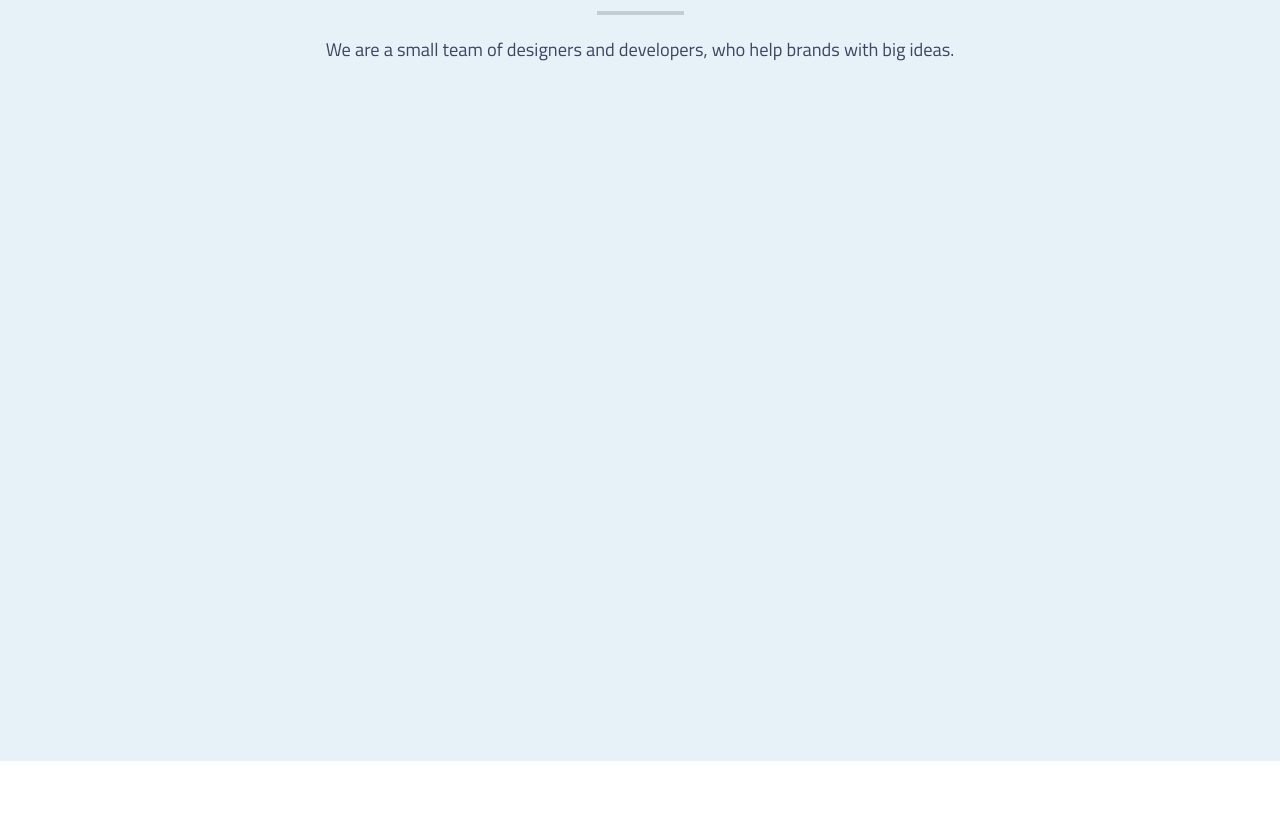
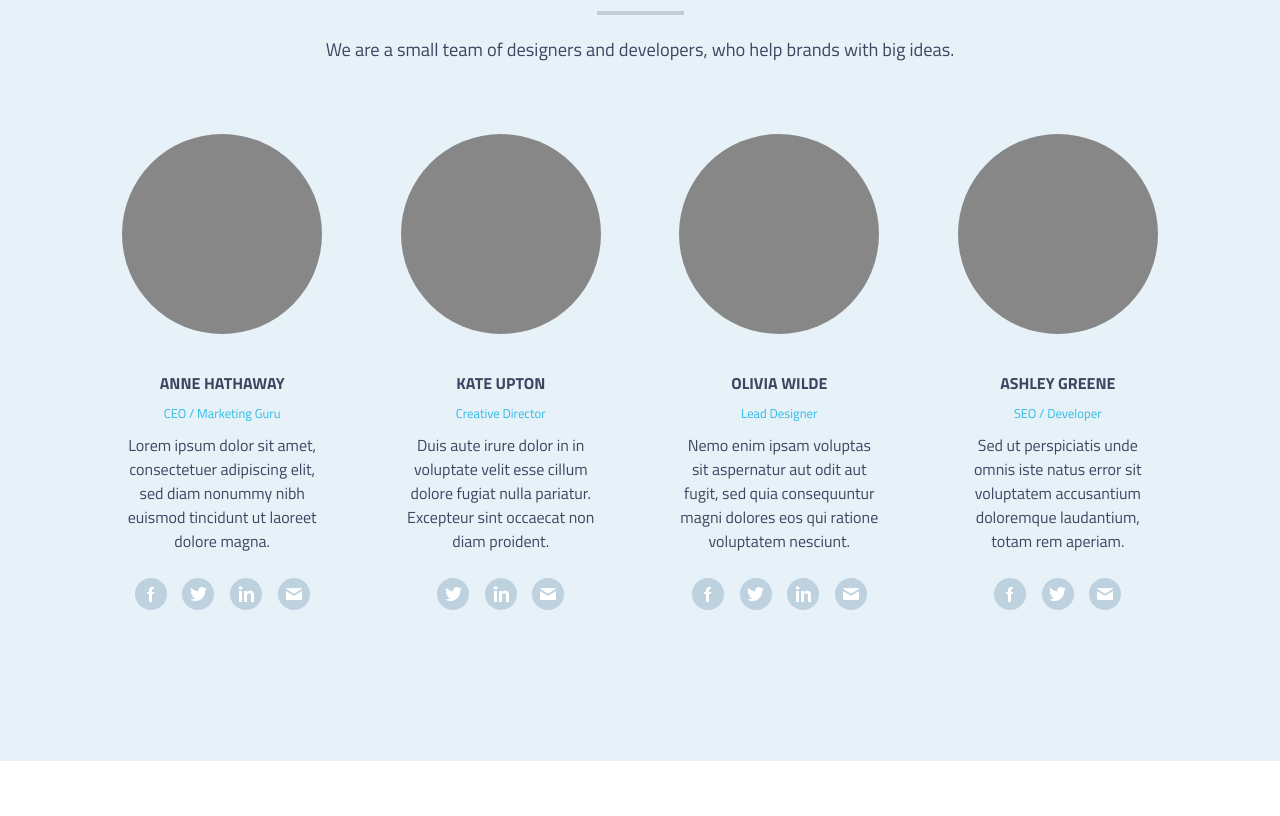
Before and after one commit to cyxapb96/hwsite, a plain HTML site: page index.html in a window 1280 px wide. Shown: the part 1497-2313 px from the top of the page. Drawn offline with Linux system fonts and the light colour scheme.

Commit message:
Оформил секцию TEAM

```diff
--- a/css/style.css
+++ b/css/style.css
@@ -141,11 +141,10 @@ body {
 	width: 603px;
 }
 
-.service .item-box {
+.item-box {
 	display: inline-block;
 	width: 200px;
 	padding-top: 180px;
-	text-align: center;
 	vertical-align: top;
 	margin-right: 75px;
 }
@@ -158,8 +157,10 @@ body {
 .item-box .description {
 	max-width: 200px;
 	font-size: 1em;
+	margin-bottom: 0;
 }
 
+/* !!! TO DO: Иконки необходимо вытащить из бэкграунда в отдельный див */
 .item-box.item-1 {
 	background: url(../images/Flag-icon.png) no-repeat 50% 0;
 }
@@ -193,6 +194,70 @@ body {
 	color: #3c4661;
 }
 
+.team .item-box {
+	background: none;
+	padding: 0; /* TO DO: поправить паддинг для .item-box*/
+}
+
+.team .item-box .photo {
+	width: 200px;
+	height: 200px;
+	background-color: #878787;
+	border-radius: 50%;
+	margin-bottom: 40px;
+}
+
+.team .item-box .title {
+	width: 200px;
+	font-size: 1em;
+	margin-bottom: 10px;
+
+}
+
+.team .item-box .position {
+	font-size: 0.8em;
+	color: #30bae7;
+	margin-bottom: 10px;
+}
+
+.team .item-box .description {
+	color: #3c4761;
+	padding-bottom: 25px;
+}
+
+.team .item-box .social {
+	display: inline-block;
+	text-decoration: none;
+	width: 32px;
+	height: 32px;
+	border-radius: 50%;
+	background-color: #bdd1df;
+	margin-right: 12px;
+}
+
+.team .item-box .fb {
+	background: url(../images/Facebook-Icon.png) no-repeat 50% 50% #bdd1df;
+}
+
+.team .item-box .twi {
+	background: url(../images/Twitter.png) no-repeat 50% 50% #bdd1df;
+}
+
+.team .item-box .ln {
+	background: url(../images/LinkedIn-icon.png) no-repeat 50% 50% #bdd1df;
+}
+
+.team .item-box .mail {
+	background: url(../images/Mail.png) no-repeat 50% 50% #bdd1df;
+	margin-right: 0;
+}
+
+	/* Скрываем социальные кнопочки */
+.team .item-box .hidden {
+	display: none;
+}
+
+
 .skills-box {
 	background-color: #ffffff;
 	min-height: 655px;
--- a/index.html
+++ b/index.html
@@ -84,43 +84,68 @@
 				</div>
 				<div class="item-box item-1">
 					<div class="photo"></div>
-					<div class="title"></div>
-					<div class="position"></div>
-					<div class="description"></div>
-					<div class="social 1"></div>
-					<div class="social 2"></div>
-					<div class="social 3"></div>
-					<div class="social 4"></div>
+					<div class="title">
+						ANNE HATHAWAY
+					</div>
+					<div class="position">
+						CEO / Marketing Guru
+					</div>
+					<div class="description">
+						Lorem ipsum dolor sit amet,
+consectetuer adipiscing elit, sed diam nonummy nibh euismod tincidunt ut laoreet dolore magna.
+					</div>
+					<a href="#" alt="Social Button" class="social fb"></a>
+					<a href="#" alt="Social Button" class="social twi"></a>
+					<a href="#" alt="Social Button" class="social ln"></a>
+					<a href="#" alt="Social Button" class="social mail"></a>
 				</div>
 				<div class="item-box item-2">
 					<div class="photo"></div>
-					<div class="title"></div>
-					<div class="position"></div>
-					<div class="description"></div>
-					<div class="social 1"></div>
-					<div class="social 2"></div>
-					<div class="social 3"></div>
-					<div class="social 4"></div>
+					<div class="title">
+						Kate Upton
+					</div>
+					<div class="position">
+						Creative Director
+					</div>
+					<div class="description">
+						Duis aute irure dolor in in voluptate velit esse cillum dolore fugiat nulla pariatur. Excepteur sint occaecat non diam proident.
+					</div>
+					<a href="#" alt="Social Button" class="social fb hidden"></a>
+					<a href="#" alt="Social Button" class="social twi"></a>
+					<a href="#" alt="Social Button" class="social ln"></a>
+					<a href="#" alt="Social Button" class="social mail"></a>
 				</div>
 				<div class="item-box item-3">
 					<div class="photo"></div>
-					<div class="title"></div>
-					<div class="position"></div>
-					<div class="description"></div>
-					<div class="social 1"></div>
-					<div class="social 2"></div>
-					<div class="social 3"></div>
-					<div class="social 4"></div>
+					<div class="title">
+						Olivia Wilde
+					</div>
+					<div class="position">
+						Lead Designer
+					</div>
+					<div class="description">
+						Nemo enim ipsam voluptas sit aspernatur aut odit aut fugit, sed quia consequuntur magni dolores eos qui ratione voluptatem nesciunt.
+					</div>
+					<a href="#" alt="Social Button" class="social fb"></a>
+					<a href="#" alt="Social Button" class="social twi"></a>
+					<a href="#" alt="Social Button" class="social ln"></a>
+					<a href="#" alt="Social Button" class="social mail"></a>
 				</div>
 				<div class="item-box item-4">
 					<div class="photo"></div>
-					<div class="title"></div>
-					<div class="position"></div>
-					<div class="description"></div>
-					<div class="social 1"></div>
-					<div class="social 2"></div>
-					<div class="social 3"></div>
-					<div class="social 4"></div>
+					<div class="title">
+						Ashley Greene
+					</div>
+					<div class="position">
+						SEO / Developer
+					</div>
+					<div class="description">
+						Sed ut perspiciatis unde omnis iste natus error sit voluptatem accusantium doloremque laudantium, totam rem aperiam.
+					</div>
+					<a href="#" alt="Social Button" class="social fb"></a>
+					<a href="#" alt="Social Button" class="social twi"></a>
+					<a href="#" alt="Social Button" class="social ln hidden"></a>
+					<a href="#" alt="Social Button" class="social mail"></a>
 				</div>
 			</section>
 		</div>
```
Also changed, not shown: css/images/Facebook-Icon.png (added), images/Facebook-Icon.png (added), images/LinkedIn-icon.png (added), images/Mail.png (added), images/Twitter.png (added).
